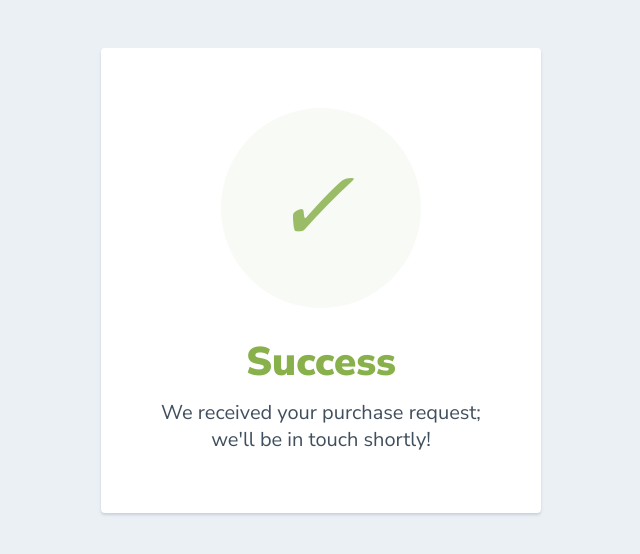
After one commit to AndreaValentini025/Packet, a Django app: template django-polls/polls/templates/polls/static_success.html in a window 1280 px wide. The commit adds this page. Shown: the top 554 px of the page, without its empty margins (319-959 px from the left). Run offline with Django 3.2, Linux system fonts and the light colour scheme; the template is opened without the code that fills it, so the values that code supplies are empty; some libraries are stand-ins or nearby versions.

Commit message:
test results

```diff
--- a/django-polls/polls/templates/polls/richiesta_new_form.html
+++ b/django-polls/polls/templates/polls/richiesta_new_form.html
@@ -1,6 +1,6 @@
 <!DOCTYPE html>
 {% load widget_tweaks %}
-<html lang="en">
+<html lang="it">
 <head>
     <meta charset="utf-8">
     <meta name="viewport" content="width=device-width, initial-scale=1, shrink-to-fit=no">
--- /dev/null
+++ b/django-polls/polls/templates/polls/static_success.html
@@ -0,0 +1,49 @@
+<!DOCTYPE html>
+<html lang="it">
+  <head>
+    <link href="https://fonts.googleapis.com/css?family=Nunito+Sans:400,400i,700,900&display=swap" rel="stylesheet">
+  </head>
+    <style>
+      body {
+        text-align: center;
+        padding: 40px 0;
+        background: #EBF0F5;
+      }
+        h1 {
+          color: #88B04B;
+          font-family: "Nunito Sans", "Helvetica Neue", sans-serif;
+          font-weight: 900;
+          font-size: 40px;
+          margin-bottom: 10px;
+        }
+        p {
+          color: #404F5E;
+          font-family: "Nunito Sans", "Helvetica Neue", sans-serif;
+          font-size:20px;
+          margin: 0;
+        }
+      i {
+        color: #9ABC66;
+        font-size: 100px;
+        line-height: 200px;
+        margin-left:-15px;
+      }
+      .card {
+        background: white;
+        padding: 60px;
+        border-radius: 4px;
+        box-shadow: 0 2px 3px #C8D0D8;
+        display: inline-block;
+        margin: 0 auto;
+      }
+    </style>
+    <body>
+      <div class="card">
+      <div style="border-radius:200px; height:200px; width:200px; background: #F8FAF5; margin:0 auto;">
+        <i class="checkmark">✓</i>
+      </div>
+        <h1>Success</h1>
+        <p>We received your purchase request;<br/> we'll be in touch shortly!</p>
+      </div>
+    </body>
+</html>
--- a/django-polls/polls/views.py
+++ b/django-polls/polls/views.py
@@ -138,7 +138,8 @@ class RichiestaCreateView(generic.CreateView):
         return form
 
     def get_success_url(self):
-        return reverse('polls:richiestaComp', kwargs={'idRic': self.object.id})
+        return HttpResponseRedirect('polls/static_success.html')
+        #return reverse('polls:richiestaComp', kwargs={'idRic': self.object.id})
 
 
 class RichiestaDetailView(generic.DetailView):
--- a/setup.cfg
+++ b/setup.cfg
@@ -1,6 +1,6 @@
 [metadata]
 name = django-polls
-version = 0.1.25
+version = 0.1.26
 description = A Django app to conduct web-based polls.
 long_description = file: README.rst
 url = https://www.example.com/
--- a/setup.py
+++ b/setup.py
@@ -5,7 +5,7 @@ with open("README.rst", "r", encoding="utf-8") as fh:
 
 setuptools.setup(
     name="polls-AndreVale025",
-    version="0.1.25",
+    version="0.1.26",
     author="Example Author",
     author_email="author@example.com",
     description="A small example package",
```
